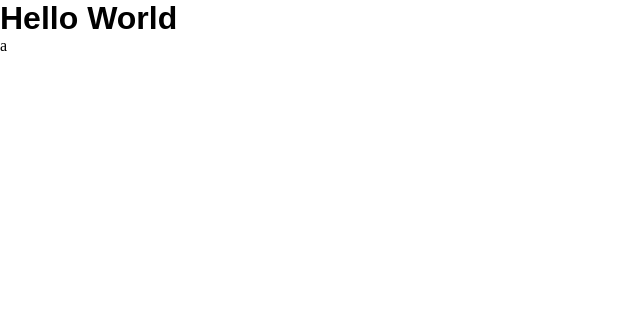
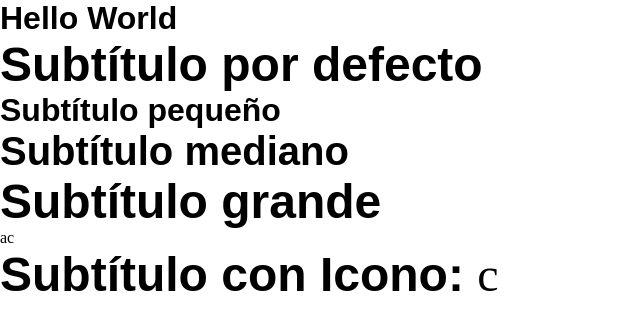
Before and after one commit to agonsant/demo-atomic-design-react, a React (Vite) app: page / in a window 1280 px wide. Shown: the top 330 px of the page, without its empty margins (0-640 px from the left). Built offline with nearby package versions, Linux system fonts and the light colour scheme; a web font is replaced by a local one.

Commit message:
chore: test component in App

```diff
--- a/src/App.jsx
+++ b/src/App.jsx
@@ -1,11 +1,23 @@
 import "./App.css";
 import "./ui-kit/atoms/icon/font-icons.css";
+import Subtitle from "./ui-kit/atoms/text/subtitle";
+import Icon from "./ui-kit/atoms/icon";
 
 function App() {
   return (
     <>
       <h1>Hello World</h1>
-      <span className="cb-icon-checkmark-circle"></span>
+      <Subtitle>Subtítulo por defecto</Subtitle>
+      <Subtitle size="xs">Subtítulo pequeño</Subtitle>
+      <Subtitle size="md">Subtítulo mediano</Subtitle>
+      <Subtitle size="lg">Subtítulo grande</Subtitle>
+
+      <Icon name="checkmark-circle" />
+      <Icon name="search" />
+
+      <Subtitle size="lg">
+        Subtítulo con Icono: <Icon name="search" />
+      </Subtitle>
     </>
   );
 }
```
